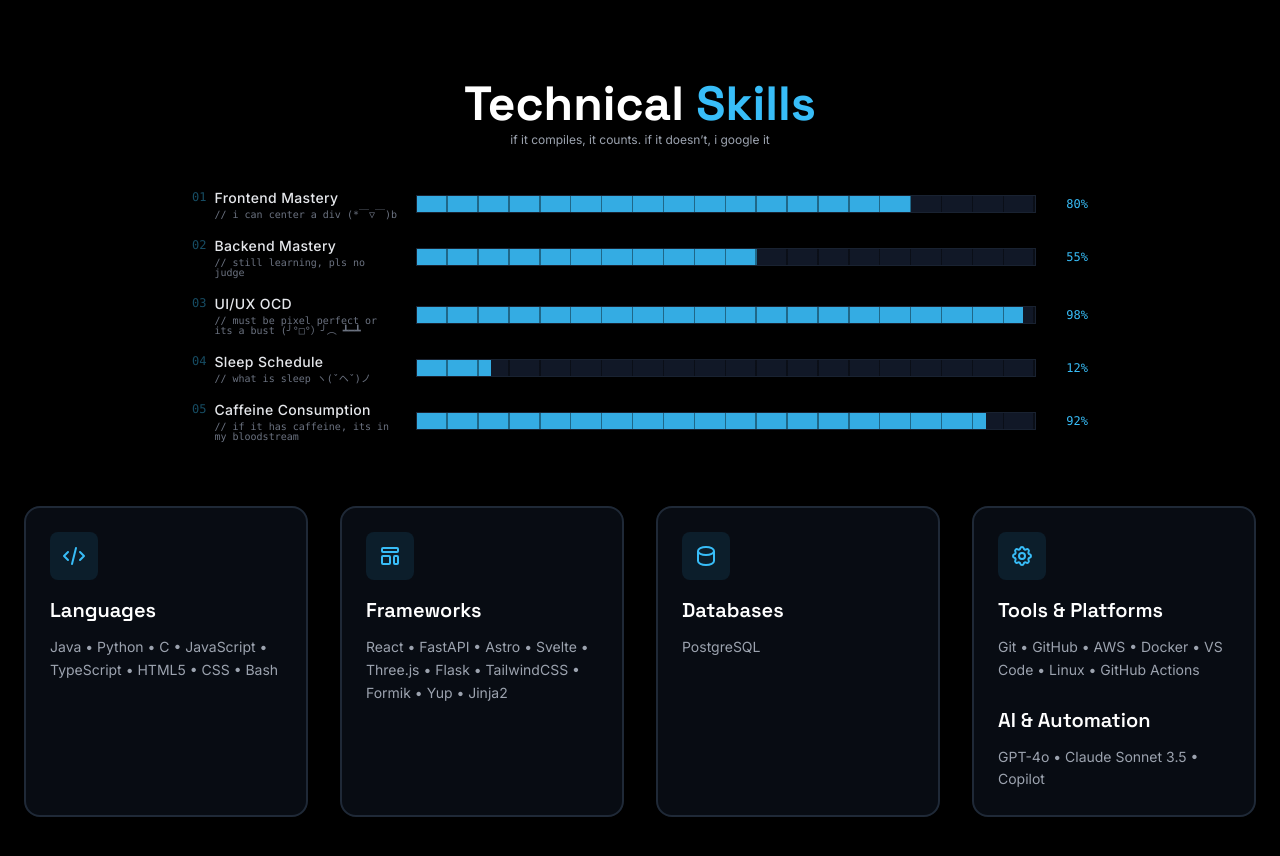
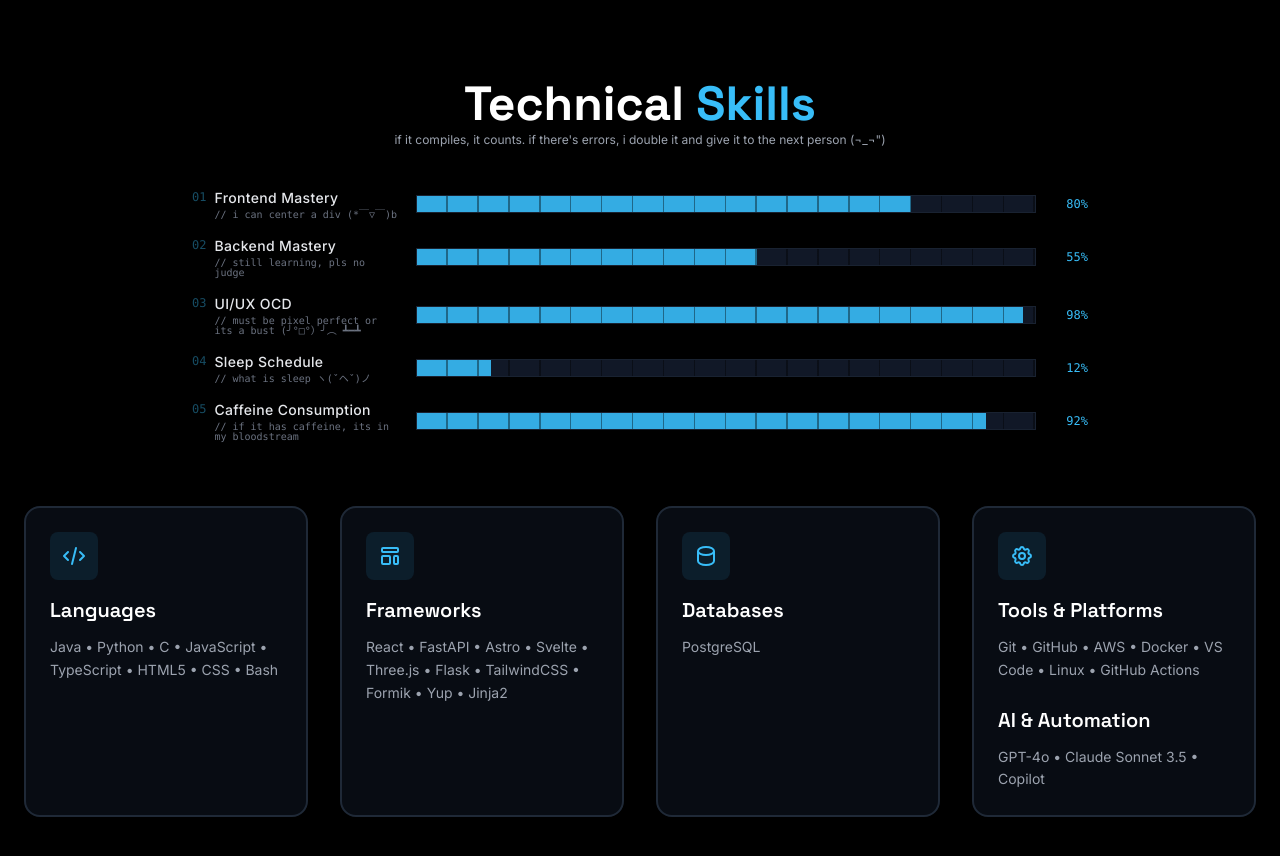
Before and after one commit to mxta-o/mxta-o.github.io, an Astro site: page / in a window 1280 px wide. Shown: the part 1600-2456 px from the top of the page. Built offline with nearby package versions, Linux system fonts and the light colour scheme; Astro itself is replaced by a stand-in of ours; no server answers.

Commit message:
text changes

```diff
--- a/src/pages/index.astro
+++ b/src/pages/index.astro
@@ -121,7 +121,7 @@ import HeroCanvas from '../components/3D/HeroCanvas.svelte';
       <h2 class="animate-heading text-5xl font-bold text-center mb-1">
         Technical <span class="text-accent-400">Skills</span>
       </h2>
-      <p class="text-center text-xs text-gray-400 mb-10">if it compiles, it counts. if it doesn’t, i google it</p>
+      <p class="text-center text-xs text-gray-400 mb-10">if it compiles, it counts. if there's errors, i double it and give it to the next person (¬_¬")</p>
 
       <!-- Skill Progress Bars -->
       <div id="skill-bars" class="mb-16 max-w-4xl mx-auto space-y-4">
```
Also changed, not shown: 1 other file.
